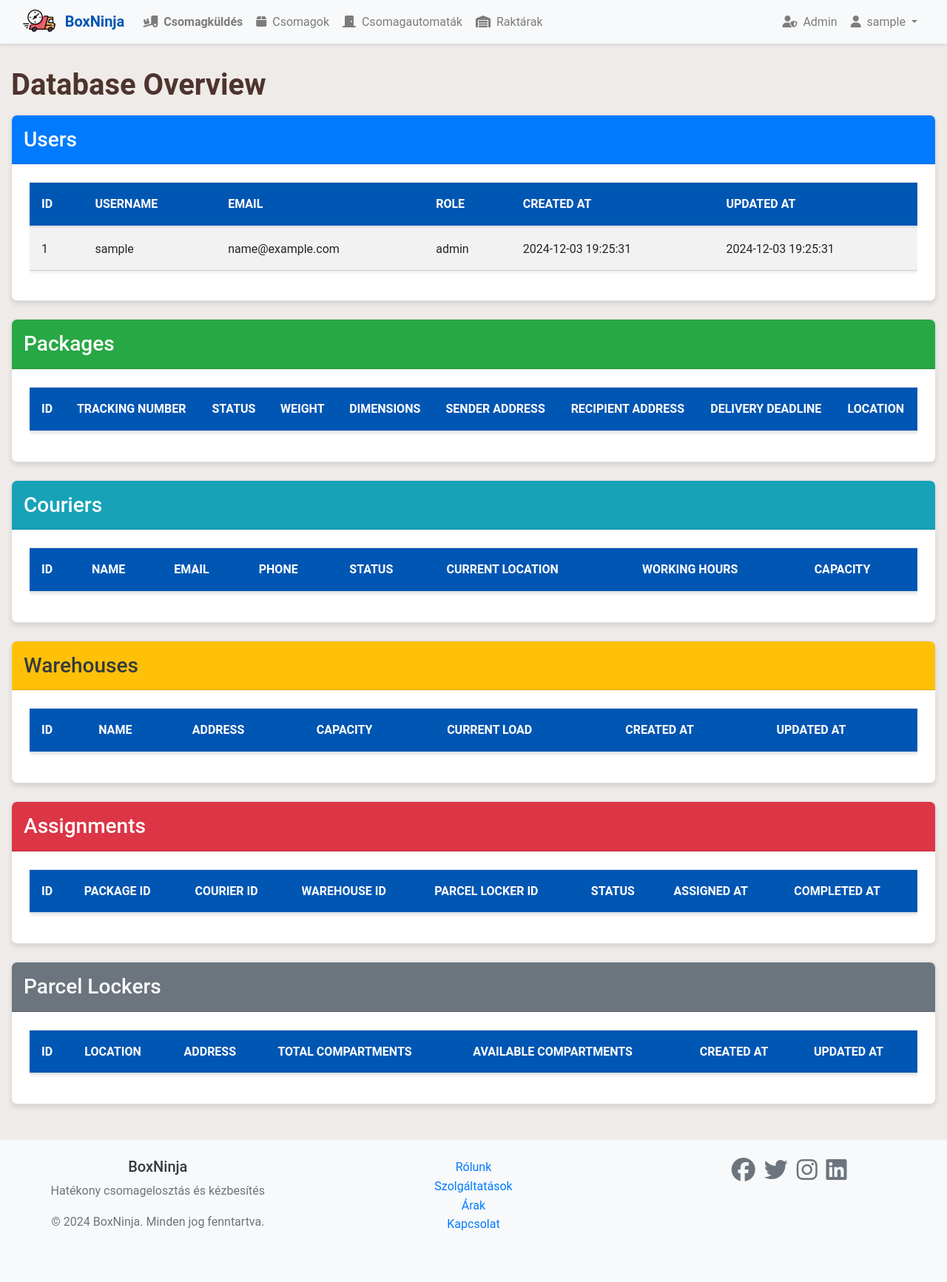
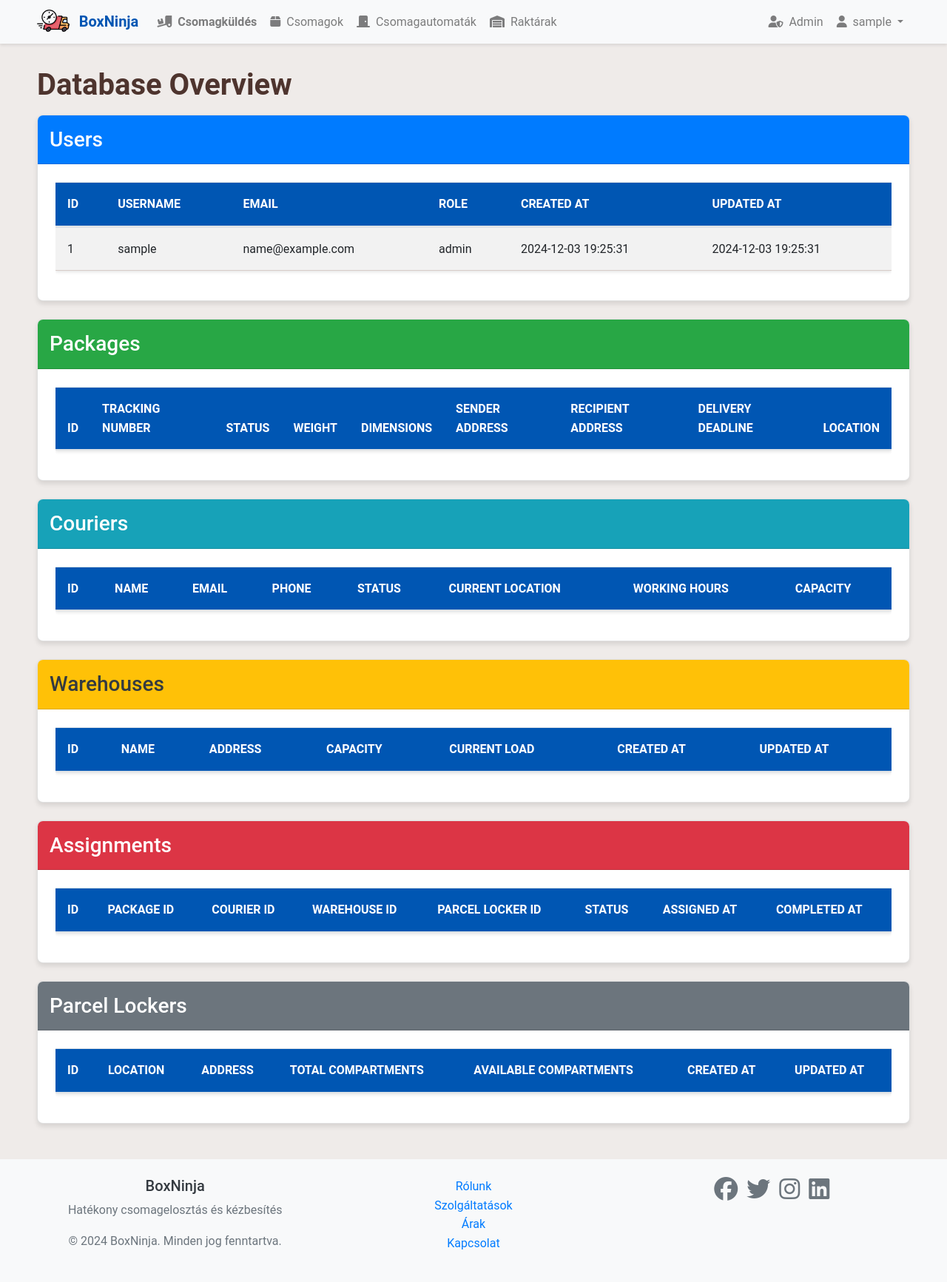
Before and after one commit to pe-box-ninja/webapp, a Flask app: page /admin/db in a window 1280 px wide. Shown: the whole page at 74% size. Before the commit the page ends 1663 px from the top, so only its background shows below. Run offline with Flask 3, Linux system fonts and the light colour scheme; the visitor is signed in with stand-in values (Sample User, id 1); data comes from the database, SQL or seed files in the repository; data that the repository does not hold is empty; some libraries are stand-ins or nearby versions.

Commit message:
fix mobile views

```diff
--- a/app/static/css/design-system.css
+++ b/app/static/css/design-system.css
@@ -664,12 +664,6 @@ body {
   color: #6c757d;
 }
 
-.container {
-  max-width: 1450px;
-  margin: 0 auto;
-  padding: 0 15px;
-}
-
 .row {
   display: flex;
   flex-wrap: wrap;
--- a/app/static/css/main.css
+++ b/app/static/css/main.css
@@ -9,9 +9,9 @@ body {
 }
 
 .container {
-    max-width: 1450px;
+    max-width: 1200px;
     margin: 0 auto;
-    padding: 0 15px;
+    padding: 0 10px;
 }
 
 .navbar {
```
